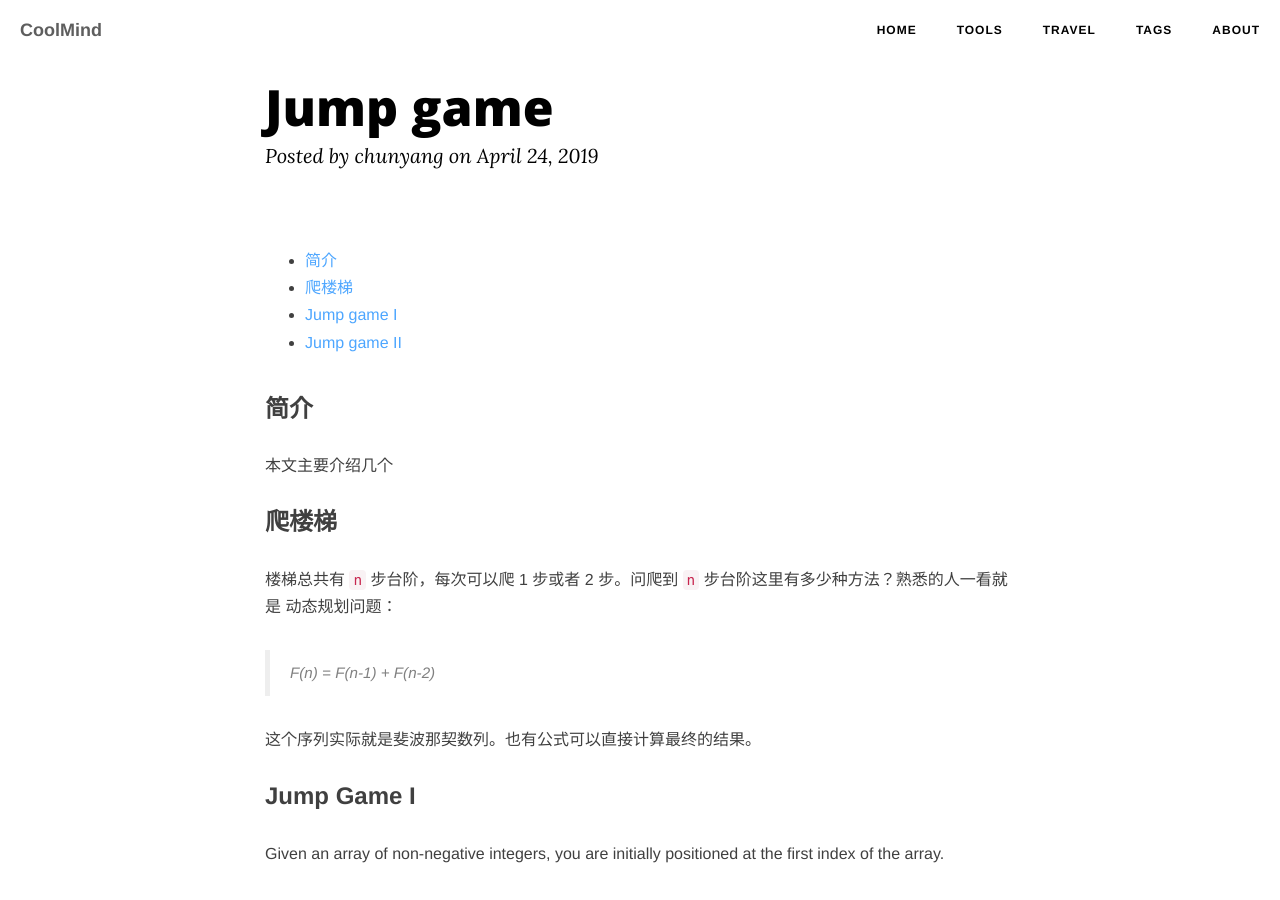
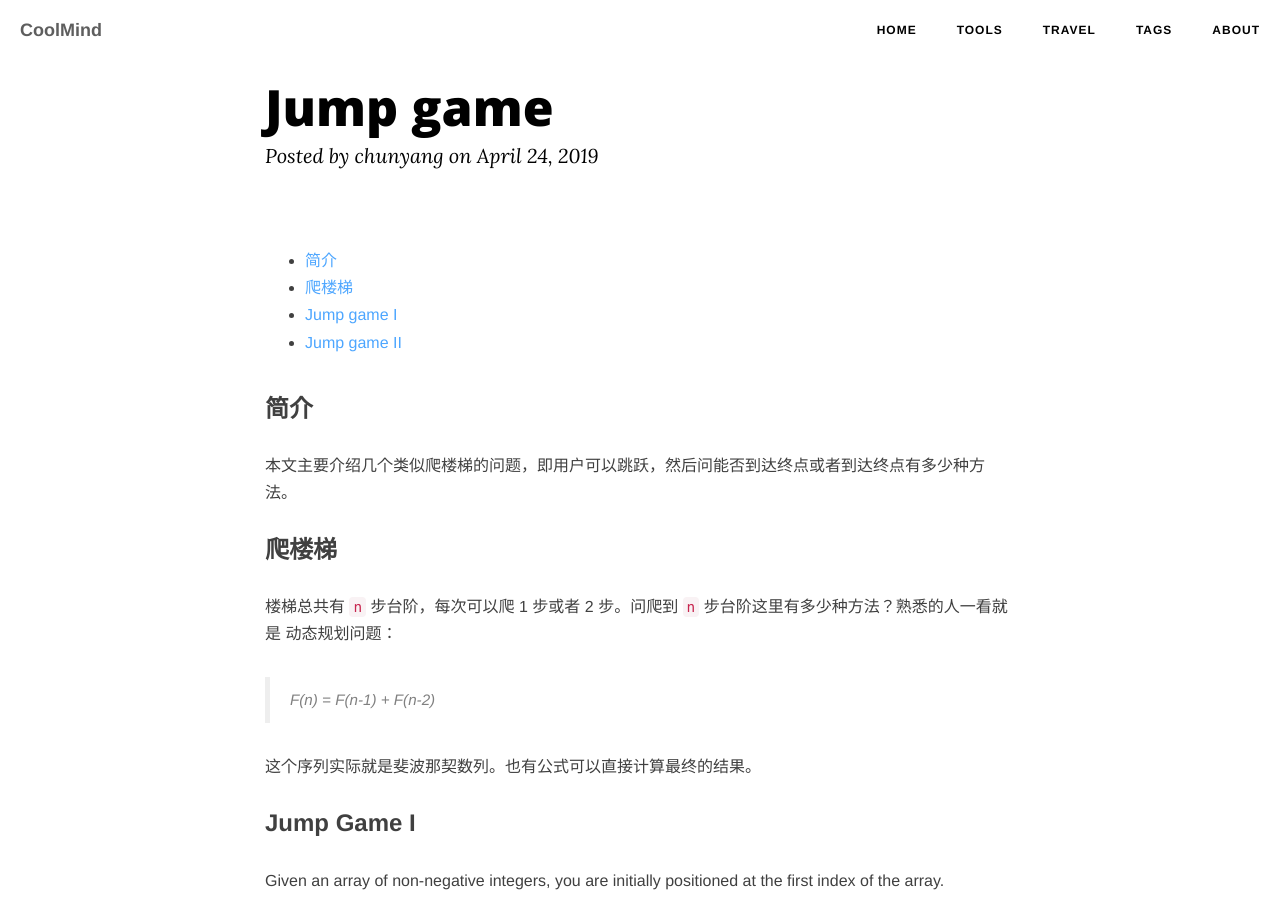
Before and after one commit to chunyang-wen/chunyang-wen.github.io, a Jekyll site: the page built from _posts/2019-04-24-jump-game.md, in a window 1280 px wide and 900 px high. Built offline with Jekyll 4.4.1, drawn with Linux system fonts in a browser that asks for light colours; nearby versions of some CDN libraries; comment, search, counter and statistics services are not loaded.

Commit message:
Modify: add more words..

```diff
--- a/_posts/2019-04-24-jump-game.md
+++ b/_posts/2019-04-24-jump-game.md
@@ -14,7 +14,7 @@ tags: [leetcode]
 
 ### 简介
 
-本文主要介绍几个
+本文主要介绍几个类似爬楼梯的问题，即用户可以跳跃，然后问能否到达终点或者到达终点有多少种方法。
 
 <a id="ladder"></a>
 
```
